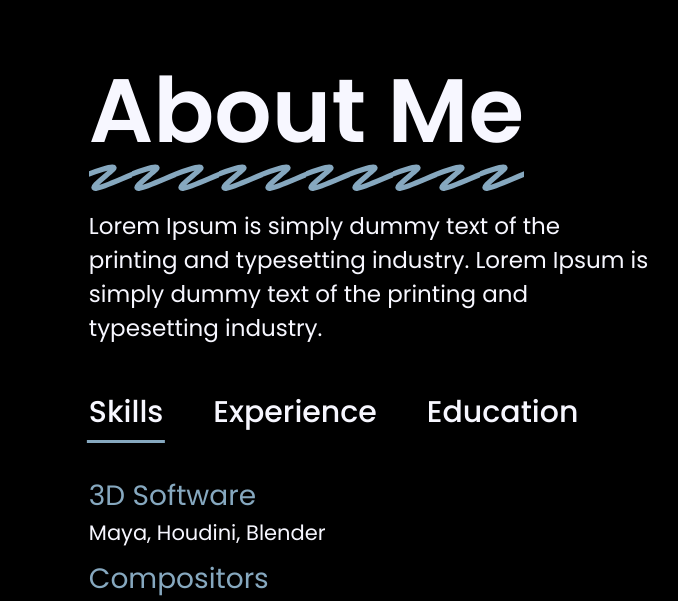
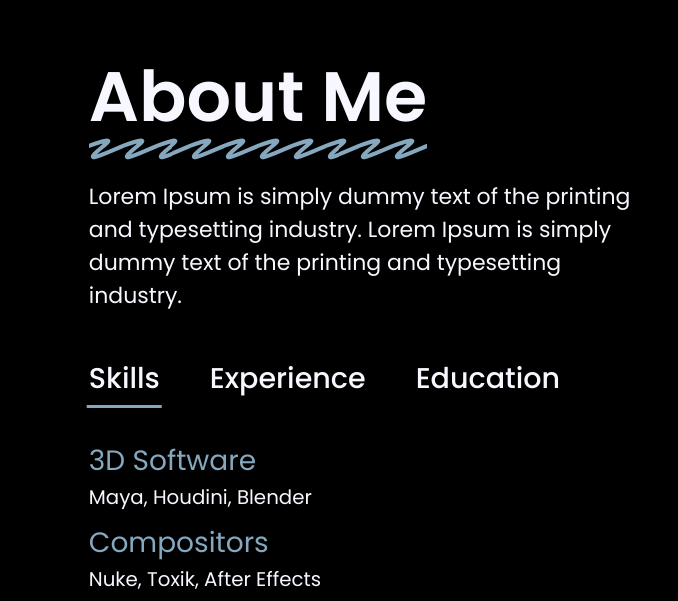
Before and after one commit to colleenaira/Miggy-s-Portfolio, a plain HTML site: page index.html in a window 1280 px wide. Shown: the part 879-1480 px from the top of the page, 500-1178 px from the left. Drawn offline with Linux system fonts and the light colour scheme.

Commit message:
Changed font size of headers

```diff
--- a/style.css
+++ b/style.css
@@ -42,7 +42,7 @@ nav ul li {
 nav ul li a {
     color: white;
     text-decoration: none;
-    font-size: 20px;
+    font-size: 20px; /*font size of home, about */
     font-weight: 550;
     position: relative;
 }
@@ -206,14 +206,14 @@ body {
 
 .about-col-2 {
     flex-basis: 60%; /*space between img and About Me */
-    font-size: 23px; /* font size of paragraph */
+    font-size: 22px; /* font size of paragraph */
     margin-top: -5%;
     justify-content: left;
     padding-left: 5%;
 }
 
 .sub-title{ /* About */
-    font-size: 90px;
+    font-size: 70px;
     margin-top: 15%;
     margin-bottom: 30px;
     font-weight: 600;
@@ -229,7 +229,7 @@ body {
 
 .tab-links {
     margin-right: 50px;
-    font-size: 30px; /* font size of skills, exp, edu */
+    font-size: 1.3em; /* font size of skills, exp, edu */
     font-weight: 500;
     cursor: pointer;
     position: relative;
@@ -253,7 +253,7 @@ body {
 }
 
 .tab-contents ul li{
-    font-size: 21px;
+    font-size: .9em;
     list-style: none;
     margin: 10px 0;
 }
@@ -372,7 +372,7 @@ body {
 }
 
 .sub-title2 {
-    font-size: 90px;
+    font-size: 75px;
     color: white;
     margin-top: 350px;
 }
```
